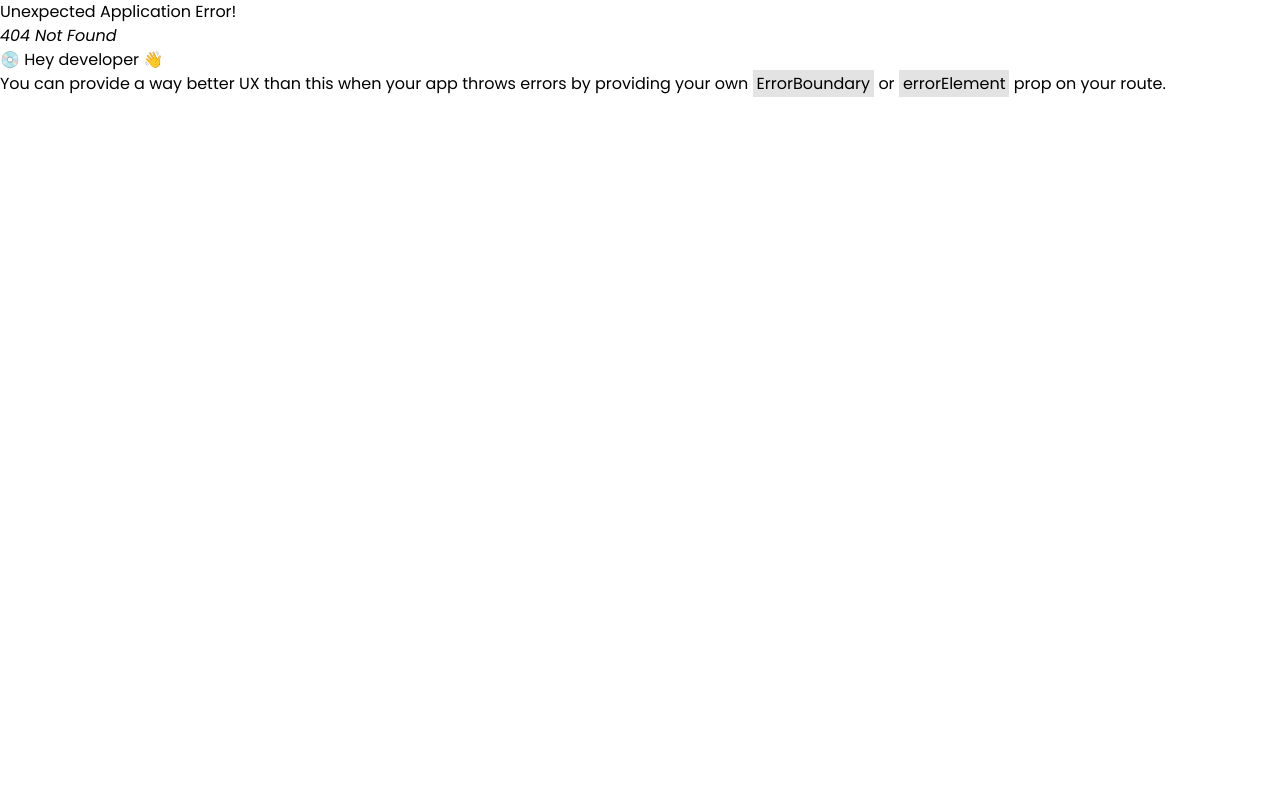
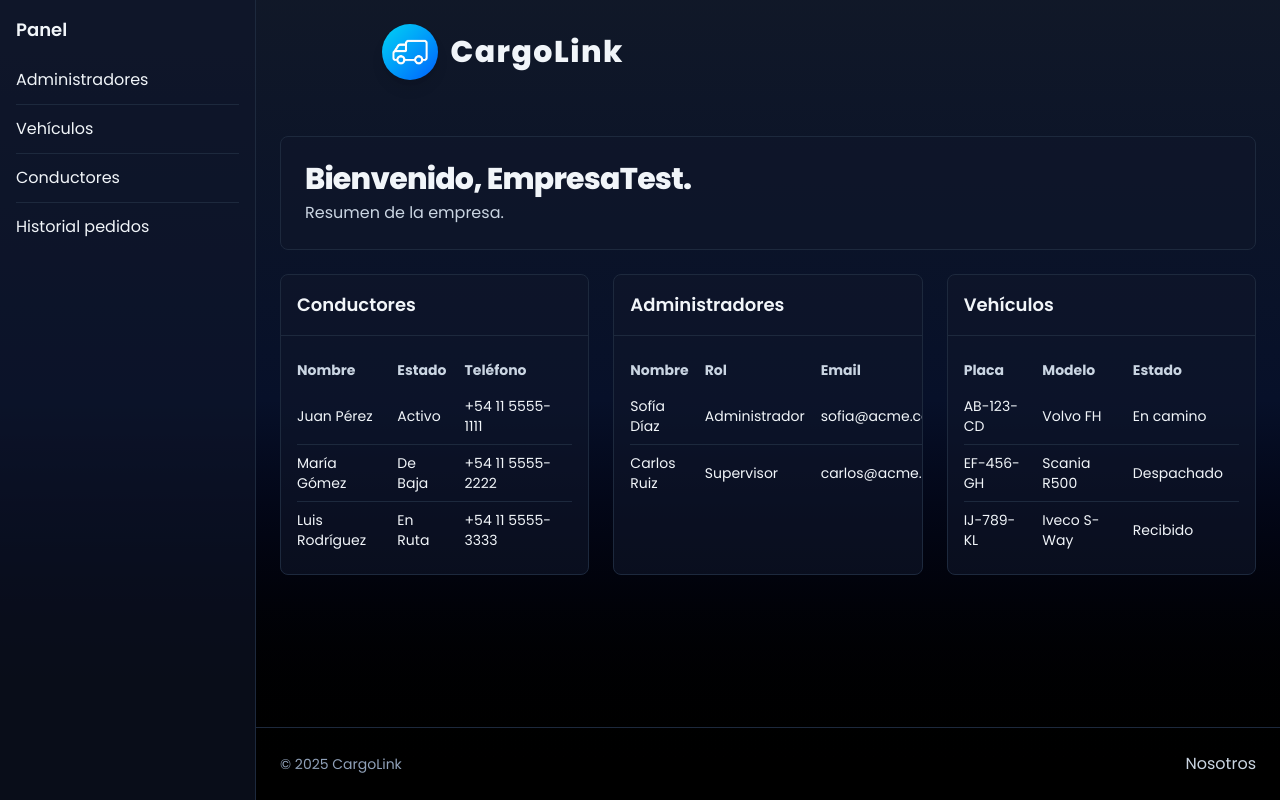
Before and after one commit to carlosb-dev/CargoLink, a React (Vite) app in the folder frontend/cargolink/: page /Empresa in a window 1280 px wide. Before the commit this address had no page. Built offline with nearby package versions, Linux system fonts and the light colour scheme.

Commit message:
vista principal empresa, componente panel y tablas

```diff
--- /dev/null
+++ b/frontend/cargolink/src/components/Empresa/PanelItem.tsx
@@ -0,0 +1,18 @@
+import { Link } from "react-router-dom";
+
+type Props = {
+  to: string;
+  label: string;
+};
+
+function PanelItem({ to, label }: Props) {
+  return (
+    <li className="py-3">
+      <Link to={to} className="block text-slate-100 hover:text-white">
+        {label}
+      </Link>
+    </li>
+  );
+}
+
+export default PanelItem;
--- /dev/null
+++ b/frontend/cargolink/src/components/Empresa/SidebarPanel.tsx
@@ -0,0 +1,20 @@
+import { RUTAS } from "../../rutas";
+import PanelItem from "./PanelItem";
+
+function SidebarPanel() {
+  return (
+    <aside className="fixed inset-y-0 left-0 w-64 bg-slate-900/60 border-r border-slate-800 p-4">
+      <h2 className="text-lg font-semibold mb-3">Panel</h2>
+      <nav>
+        <ul className="divide-y divide-slate-800">
+          <PanelItem to={RUTAS.ADMINISTRADORES} label="Administradores" />
+          <PanelItem to={RUTAS.VEHICULOS} label="Vehículos" />
+          <PanelItem to={RUTAS.CONDUCTORES} label="Conductores" />
+          <PanelItem to={RUTAS.HISTORIAL} label="Historial pedidos" />
+        </ul>
+      </nav>
+    </aside>
+  );
+}
+
+export default SidebarPanel;
--- /dev/null
+++ b/frontend/cargolink/src/components/Empresa/Tabla.tsx
@@ -0,0 +1,40 @@
+import React from "react";
+
+type Column = {
+  key: string;
+  label: string;
+};
+
+type Props = {
+  columns: Column[];
+  rows: Array<Record<string, React.ReactNode>>;
+};
+
+function Tabla({ columns, rows }: Props) {
+  return (
+    <table className="min-w-full text-sm">
+      <thead className="text-slate-300">
+        <tr className="text-left">
+          {columns.map((col) => (
+            <th key={col.key} className="py-2 pr-4">
+              {col.label}
+            </th>
+          ))}
+        </tr>
+      </thead>
+      <tbody className="divide-y divide-slate-800">
+        {rows.map((row, i) => (
+          <tr key={i} className="hover:bg-slate-800/40">
+            {columns.map((col) => (
+              <td key={col.key} className="py-2 pr-4">
+                {row[col.key] as React.ReactNode}
+              </td>
+            ))}
+          </tr>
+        ))}
+      </tbody>
+    </table>
+  );
+}
+
+export default Tabla;
--- a/frontend/cargolink/src/main.tsx
+++ b/frontend/cargolink/src/main.tsx
@@ -5,6 +5,7 @@ import Home from "./pages/Home";
 import Login from "./pages/Login";
 import EmpresaSignup from "./pages/EmpresaSignup";
 import Nosotros from "./pages/Nosotros";
+import Empresa from "./pages/Empresa";
 import { createBrowserRouter, RouterProvider } from "react-router-dom";
 import { RUTAS } from "./rutas";
 
@@ -13,6 +14,7 @@ const router = createBrowserRouter([
   { path: RUTAS.LOGIN, element: <Login /> },
   { path: RUTAS.NOSOTROS, element: <Nosotros /> },
   { path: RUTAS.EMPRESASIGNUP, element: <EmpresaSignup /> },
+  { path: RUTAS.EMPRESA, element: <Empresa /> },
 ]);
 
 createRoot(document.getElementById("root")!).render(
--- /dev/null
+++ b/frontend/cargolink/src/pages/Empresa.tsx
@@ -0,0 +1,109 @@
+import { useState } from "react";
+import Header from "../components/Header/Header";
+import Footer from "../components/Footer";
+import SidebarPanel from "../components/Empresa/SidebarPanel";
+import Tabla from "../components/Empresa/Tabla";
+
+// Variables de Ejemplo
+
+  const empresaNombre = "EmpresaTest";
+
+  const conductores = [
+    { nombre: "Juan Pérez", estado: "Activo", telefono: "+54 11 5555-1111" },
+    { nombre: "María Gómez", estado: "De Baja", telefono: "+54 11 5555-2222" },
+    { nombre: "Luis Rodríguez", estado: "En Ruta", telefono: "+54 11 5555-3333" },
+  ];
+
+  const administradores = [
+    { nombre: "Sofía Díaz", rol: "Administrador", email: "sofia@acme.com" },
+    { nombre: "Carlos Ruiz", rol: "Supervisor", email: "carlos@acme.com" },
+  ];
+
+  const vehiculos = [
+    { placa: "AB-123-CD", modelo: "Volvo FH", estado: "En camino" },
+    { placa: "EF-456-GH", modelo: "Scania R500", estado: "Despachado" },
+    { placa: "IJ-789-KL", modelo: "Iveco S-Way", estado: "Recibido" },
+  ];
+
+function Empresa() {
+  const [open, setOpen] = useState(false);
+
+  return (
+    <div className="min-h-screen bg-gradient-to-b from-gray-900 via-[#071029] to-black text-slate-100 flex flex-col pl-64">
+      <SidebarPanel />
+
+      <Header open={open} setOpen={setOpen} />
+
+      <main className="flex-1 w-full">
+        <div className="max-w-7xl mx-auto px-6 py-8">
+          {/* Contenido principal */}
+          <section className="space-y-6">
+            <div className="bg-slate-900/60 border border-slate-800 rounded-lg p-6">
+              <h1 className="text-2xl sm:text-3xl font-extrabold tracking-tight">
+                Bienvenido, {empresaNombre}.
+              </h1>
+              <p className="text-slate-300 mt-1">Resumen de la empresa.</p>
+            </div>
+
+            <div className="grid grid-cols-1 md:grid-cols-2 xl:grid-cols-3 gap-6">
+              {/* Conductores */}
+              <div className="bg-slate-900/60 border border-slate-800 rounded-lg">
+                <div className="p-4 border-b border-slate-800">
+                  <h3 className="text-lg font-semibold">Conductores</h3>
+                </div>
+                <div className="p-4 overflow-x-auto">
+                  <Tabla
+                    columns={[
+                      { key: "nombre", label: "Nombre" },
+                      { key: "estado", label: "Estado" },
+                      { key: "telefono", label: "Teléfono" },
+                    ]}
+                    rows={conductores}
+                  />
+                </div>
+              </div>
+
+              {/* Administradores */}
+              <div className="bg-slate-900/60 border border-slate-800 rounded-lg">
+                <div className="p-4 border-b border-slate-800">
+                  <h3 className="text-lg font-semibold">Administradores</h3>
+                </div>
+                <div className="p-4 overflow-x-auto">
+                  <Tabla
+                    columns={[
+                      { key: "nombre", label: "Nombre" },
+                      { key: "rol", label: "Rol" },
+                      { key: "email", label: "Email" },
+                    ]}
+                    rows={administradores}
+                  />
+                </div>
+              </div>
+
+              {/* Vehículos */}
+              <div className="bg-slate-900/60 border border-slate-800 rounded-lg">
+                <div className="p-4 border-b border-slate-800">
+                  <h3 className="text-lg font-semibold">Vehículos</h3>
+                </div>
+                <div className="p-4 overflow-x-auto">
+                  <Tabla
+                    columns={[
+                      { key: "placa", label: "Placa" },
+                      { key: "modelo", label: "Modelo" },
+                      { key: "estado", label: "Estado" },
+                    ]}
+                    rows={vehiculos}
+                  />
+                </div>
+              </div>
+            </div>
+          </section>
+        </div>
+      </main>
+
+      <Footer />
+    </div>
+  );
+}
+
+export default Empresa;
--- a/frontend/cargolink/src/rutas.ts
+++ b/frontend/cargolink/src/rutas.ts
@@ -3,4 +3,9 @@ export const RUTAS = {
   LOGIN: "/Login",
   EMPRESASIGNUP: "/EmpresaSignup",
   NOSOTROS: "/Nosotros",
+  EMPRESA: "/Empresa",
+  ADMINISTRADORES: "/Empresa/Administradores",
+  VEHICULOS: "/Empresa/Vehiculos",
+  CONDUCTORES: "/Empresa/Conductores",
+  HISTORIAL: "/Empresa/Historial",
 };
```
